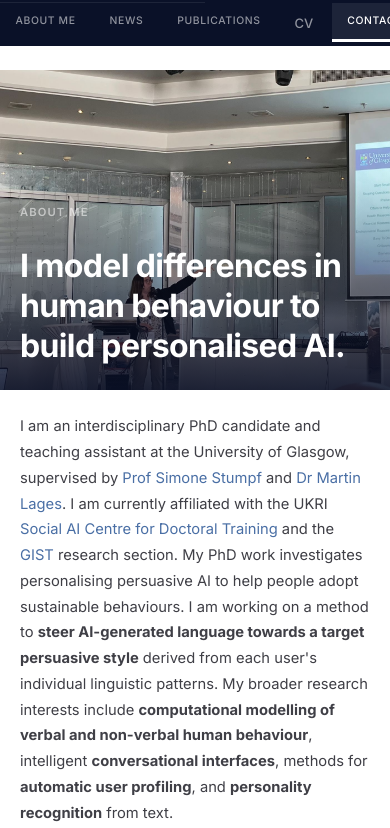
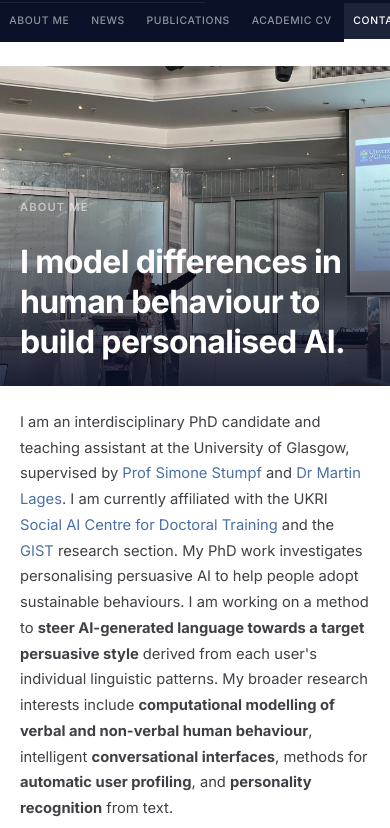
Before and after one commit to ElenaMinucci/elenaminucci.github.io, a plain HTML site: page index.html in a window 390 px wide. Shown: the part 64-892 px from the top of the page. Drawn offline with Linux system fonts and the light colour scheme.

Commit message:
Revert data-short nav label

```diff
--- a/index.html
+++ b/index.html
@@ -28,7 +28,7 @@
         <li><a href="#about"        class="active">About Me</a></li>
         <li><a href="#news"                       >News</a></li>
         <li><a href="#publications"               >Publications</a></li>
-        <li><a href="#cv" data-short="CV"            >Academic CV</a></li>
+        <li><a href="#cv"                         >Academic CV</a></li>
         <li><a href="#contact"                    >Contact</a></li>
       </ul>
     </nav>
--- a/style.css
+++ b/style.css
@@ -799,8 +799,6 @@
     background: rgba(255,255,255,0.08);
   }
 
-  #nav a[data-short] { font-size: 0; }
-  #nav a[data-short]::before { content: attr(data-short); font-size: 13px; }
 
   /* Row 1 right: social icons compact */
   .sidebar-socials {
```
